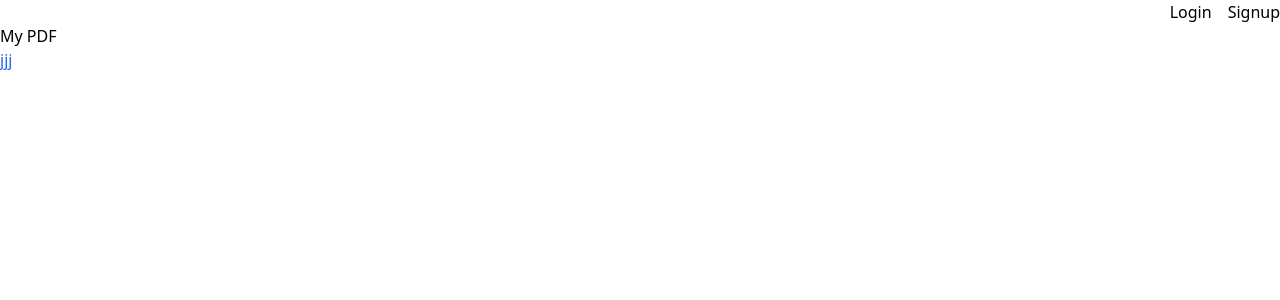
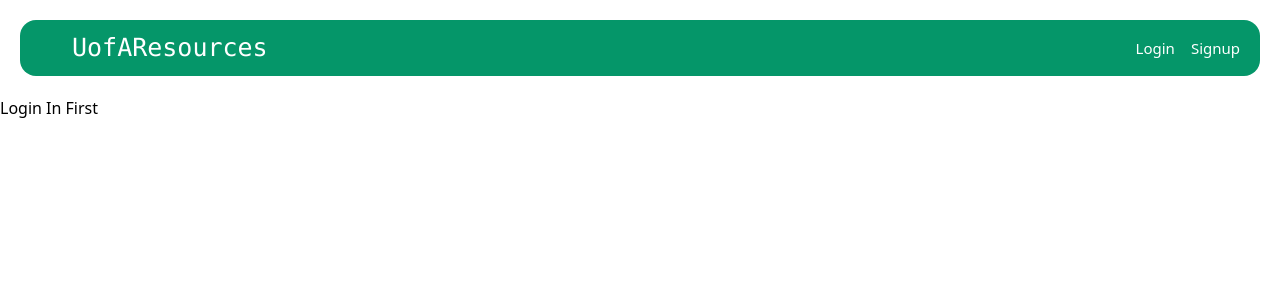
Before and after one commit to saymanq/UofA_Resources, a Next.js app in the folder uofa_resources/: page / in a window 1280 px wide. Shown: the top 300 px of the page. Built offline with nearby package versions, Linux system fonts and the light colour scheme; no server answers.

Commit message:
Somewhat Completed Website

```diff
--- a/uofa_resources/app/layout.js
+++ b/uofa_resources/app/layout.js
@@ -1,16 +1,5 @@
-import localFont from "next/font/local";
 import "./globals.css";
-
-const geistSans = localFont({
-  src: "./fonts/GeistVF.woff",
-  variable: "--font-geist-sans",
-  weight: "100 900",
-});
-const geistMono = localFont({
-  src: "./fonts/GeistMonoVF.woff",
-  variable: "--font-geist-mono",
-  weight: "100 900",
-});
+import { AuthContextProvider } from "../context/AuthContext";
 
 export const metadata = {
   title: "Create Next App",
@@ -20,10 +9,10 @@ export const metadata = {
 export default function RootLayout({ children }) {
   return (
     <html lang="en">
-      <body
-        className={`${geistSans.variable} ${geistMono.variable} antialiased`}
-      >
-        {children}
+      <body>
+        <AuthContextProvider>
+          {children}
+        </AuthContextProvider>
       </body>
     </html>
   );
--- a/uofa_resources/app/page.js
+++ b/uofa_resources/app/page.js
@@ -1,14 +1,27 @@
+'use client';
+import { useState, useEffect } from 'react'
 import NavBar from '../components';
 import { BrowserRouter as Router, Route, Switch } from 'react-router-dom';
 import Login from './login/page';
 import PDFDownload from '../components/PDFDownload';
+import { UserAuth } from '../context/AuthContext';
 
 export default function Home() {
+  const { user } = UserAuth()
+  const [loading, setLoading] = useState(true);
+
+  useEffect(() => {
+    const checkAuthentication = async () => {
+    await new Promise((resolve) => setTimeout(resolve, 20));
+    setLoading(false);
+    };
+    checkAuthentication();
+  }, [user])
+
   return (
     <div>
       <NavBar />
-      <h1>My PDF</h1>
-      <PDFDownload pdfPath="gs://uofa-resources.appspot.com"/>
+      {loading ? null : !user ? (<div>Login In First</div>) : (<div><PDFDownload /></div>)}
     </div>
   )
     }
--- a/uofa_resources/components/NavBar.js
+++ b/uofa_resources/components/NavBar.js
@@ -1,20 +1,51 @@
-import React from 'react';
+'use client';
+import React, { useState, useEffect } from 'react'
 import Image from 'next/image';
+import Link from 'next/link';
+import { UserAuth } from '../context/AuthContext';
+
 
 const NavBar = () => {
+    const { user, GoogleSignIn, logOut } = UserAuth();
+    const [loading, setLoading] = useState(true);
+
+    const handleSignIn = async () => {
+        try {
+        await GoogleSignIn();
+        } catch (error) {
+        console.log(error);
+        }
+    }
+
+    const handleSignOut = async () => {
+        try {
+        await logOut();
+        } catch (error) {
+        console.log(error);
+        }
+    }
+
+    useEffect(() => {
+        const checkAuthentication = async () => {
+        await new Promise((resolve) => setTimeout(resolve, 20));
+        setLoading(false);
+        };
+        checkAuthentication();
+    }, [user])
+
     return (
-        <nav className="navbar flex justify-between items-center">
-            <div className="navbar-logo">
-
-            </div>
-            <div className="navbar-links">
-                <ul className="flex">
-                    <li><a href="/login" className="mr-4">Login</a></li>
-                    <li><a href="/signup">Signup</a></li>
-                </ul>
-            </div>
-        </nav>
-    );
+        <section className=''>
+          <div className="flex justify-between items-center p-3 h-14 bg-emerald-600 text-white rounded-2xl m-5">
+            <ul>
+              <li className='ml-10 font-mono sm:text-[25px]'><Link href='/'>UofAResources</Link></li>
+            </ul>
+            <ul>
+            {loading ? null : !user ? (<div className="flex flex-row"><li className='mx-2 text-[15px]' onClick={handleSignIn}><Link href='/'>Login</Link></li>
+              <li className='mx-2 text-[15px]' onClick={handleSignIn}><Link href='/'>Signup</Link></li></div>) : (<li className='mx-2 cursor-pointer' onClick={handleSignOut}><Link href='/'>Logout</Link></li>)}
+            </ul>
+          </div>
+        </section>
+      )
 };
 
 export default NavBar;
--- a/uofa_resources/components/PDFDownload.js
+++ b/uofa_resources/components/PDFDownload.js
@@ -1,47 +1,93 @@
 'use client';
 import React, { useState, useEffect } from 'react';
-import { getStorage, ref, getMetadata, getDownloadURL } from 'firebase/storage';
-import { storage } from '../firebase';
+import { ref, listAll, getMetadata, getDownloadURL } from 'firebase/storage';
+import { firestore } from '@/firebase'
+import {collection, doc, getDocs, query, setDoc, deleteDoc, getDoc} from 'firebase/firestore'
+import { storage, db } from '../firebase';
 
-const PDFDownload = ({ pdfPath }) => {
-  console.log('pdfPath:', pdfPath);
-  const [pdfName, setPdfName] = useState('jjj');
-  const [downloadUrl, setDownloadUrl] = useState('');
+const PDFDownloadList = () => {
+  const [pdfs, setPdfs] = useState([]);
+  const [error, setError] = useState('');
+  const [pdfsdata, setPdfsdata] = useState([]);
+
 
   useEffect(() => {
-    const fetchPDFMetadata = async () => {
+    const fetchPDFs = async () => {
       try {
-        const pdfRef = ref(storage, pdfPath);
-        const metadata = await getMetadata(pdfRef);
-        setPdfName(metadata.name);
+        console.log('Starting fetchPDFs');
+        const folderRef = ref(storage, 'STAT252-Fall24-Annotated-Notes');
+        const result = await listAll(folderRef);
 
-        const url = await getDownloadURL(pdfRef);
-        setDownloadUrl(url);
+        const pdfPromises = result.items.map(async (itemRef) => {
+          const metadata = await getMetadata(itemRef);
+          const url = await getDownloadURL(itemRef);
+          return {
+            name: metadata.name,
+            url: url
+          };
+        });
+
+        const pdfList = await Promise.all(pdfPromises);
+        setPdfs(pdfList);
+        console.log('Finished fetchPDFs');
       } catch (error) {
-        console.error('Error fetching PDF metadata:', error);
+        console.error('Error fetching PDFs:', error);
+        setError('Error fetching PDFs. Please try again later.');
       }
     };
 
-    console.log('before');
-    fetchPDFMetadata();
-    console.log('after');
-  }, [pdfPath]);
+    const updatePdfs = async () => {
+      const snapshot = query(collection(db, 'STAT252-Fall24-Annotated-Notes'));
+      const docs = await getDocs(snapshot);
+      const pdfList= [];
+      docs.forEach((doc) => {
+        pdfList.push({ name: doc.id, ...doc.data() })
+      })
+      console.log(pdfList);
+      setPdfsdata(pdfList);
+    }
 
-  const handleDownload = () => {
-    if (downloadUrl) {
-      window.open(downloadUrl, '_blank');
-    }
+    fetchPDFs();
+    updatePdfs();
+  }, []);
+
+  const handleDownload = (url, filename) => {
+    const link = document.createElement('a');
+    link.href = url;
+    link.download = filename;
+    document.body.appendChild(link);
+    link.click();
+    document.body.removeChild(link);
   };
 
+  if (error) {
+    return <div className="text-red-500">{error}</div>;
+  }
+
   return (
-    <div>
-      {pdfName && (
-        <button onClick={handleDownload} className="text-blue-600 underline">
-          {pdfName}
-        </button>
+    <div className="px-12 flex items-center flex-col justify-center">
+      <h2 className="text-2xl font-bold mb-4">STAT252 Fall 2024 Annotated Notes</h2>
+      {pdfs.length === 0 ? (
+        <p>Loading PDFs...</p>
+      ) : (
+        <ul className="">
+          {pdfs.map((pdf, index) => (
+            <li key={index} className="mb-2 border-2 border-emerald-400 p-3 w-[450px]">
+              <div className='flex flex-row items-center justify-between'>
+                <button
+                  onClick={() => handleDownload(pdf.url, pdf.name)}
+                  className="text-blue-600 hover:underline"
+                >
+                    <div>{pdf.name}</div>
+                </button>
+              <div>{pdfsdata.find((pdfData) => pdfData.name === pdf.name).date}</div>
+              </div>
+            </li>
+          ))}
+        </ul>
       )}
     </div>
   );
 };
 
-export default PDFDownload;
+export default PDFDownloadList;
--- /dev/null
+++ b/uofa_resources/context/AuthContext.js
@@ -0,0 +1,44 @@
+"use client"
+import { useContext, createContext, useState, useEffect } from 'react';
+import { signInWithPopup, signOut, onAuthStateChanged, GoogleAuthProvider } from 'firebase/auth';
+import { auth } from '../firebase';
+
+// interface AuthContextType {
+//     user: string
+// }
+
+// const AuthContext = createContext<AuthContextType | undefined>(undefined);
+const AuthContext = createContext();
+
+export const AuthContextProvider = ({children}) => {
+    const [user, setUser] = useState(null);
+
+    const GoogleSignIn = () => {
+        const provider = new GoogleAuthProvider();
+        signInWithPopup(auth, provider)
+    }
+
+    const logOut = () => {
+        signOut(auth);
+    }
+
+    useEffect(() => {
+        const unsubscribe = onAuthStateChanged(auth, (currentUser) => {
+            setUser(currentUser);
+        });
+        return () => unsubscribe();
+    }, [user])
+
+    return (
+        <AuthContext.Provider value={{ user, GoogleSignIn, logOut }}> {children} </AuthContext.Provider>
+    )
+};
+
+export const UserAuth = () => {
+    // const context = useContext(AuthContext);
+    // if (context === undefined) {
+    //     throw new Error('UserAuth must be used within an AuthContextProvider');
+    // }
+    // return context;
+    return useContext(AuthContext);
+}
--- a/uofa_resources/firebase.js
+++ b/uofa_resources/firebase.js
@@ -3,6 +3,7 @@ import { initializeApp } from "firebase/app";
 import { getAnalytics } from "firebase/analytics";
 import { getFirestore } from "firebase/firestore";
 import { getStorage } from "firebase/storage";
+import { getAuth } from "firebase/auth";
 
 // TODO: Add SDKs for Firebase products that you want to use
 // https://firebase.google.com/docs/web/setup#available-libraries
@@ -10,13 +11,13 @@ import { getStorage } from "firebase/storage";
 // Your web app's Firebase configuration
 // For Firebase JS SDK v7.20.0 and later, measurementId is optional
 const firebaseConfig = {
-  apiKey: "AIzaSyDHrAS6i2-L0E0WFmQGrj5SGS9LRley878",
+  apiKey: `${process.env.NEXT_PUBLIC_API_KEY}`,
   authDomain: "uofa-resources.firebaseapp.com",
   projectId: "uofa-resources",
   storageBucket: "uofa-resources.appspot.com",
-  messagingSenderId: "74396974548",
-  appId: "1:74396974548:web:f72352c993ab0bb699aa41",
-  measurementId: "G-E8DPGS25PP"
+  messagingSenderId: `${process.env.NEXT_PUBLIC_MESSAGING_SENDER_ID}`,
+  appId: `${process.env.NEXT_PUBLIC_APP_SENDER_ID}`,
+  measurementId: `${process.env.NEXT_PUBLIC_MEASUREMENT_ID}`
 };
 
 // Initialize Firebase
@@ -24,4 +25,5 @@ const app = initializeApp(firebaseConfig);
 /*const analytics = getAnalytics(app);*/
 const db = getFirestore(app);
 const storage = getStorage(app);
-export { db, storage };
+const auth = getAuth(app);
+export { db, storage, auth };
```
Also changed, not shown: uofa_resources/.eslintrc.json.
